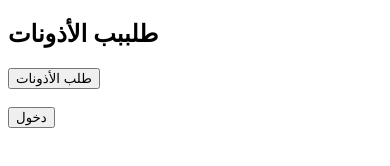
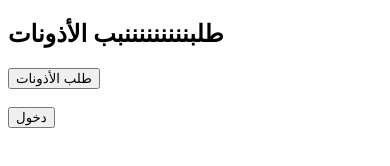
Before and after one commit to hoohgjoolok/gg, a plain HTML site: page www/index.html in a window 390 px wide. Drawn offline with Linux system fonts and the light colour scheme; some packages are replaced by stand-ins of ours.

Commit message:
Update index.html

```diff
--- a/www/index.html
+++ b/www/index.html
@@ -7,7 +7,7 @@
   <script src="js/app.js"></script>
 </head>
 <body>
-  <h2>طلببب الأذونات</h2>
+  <h2>طلبنننننننننبب الأذونات</h2>
   <button onclick="requestPermissions()">طلب الأذونات</button>
   <br><br>
   <button onclick="enterApp()">دخول</button>
```
